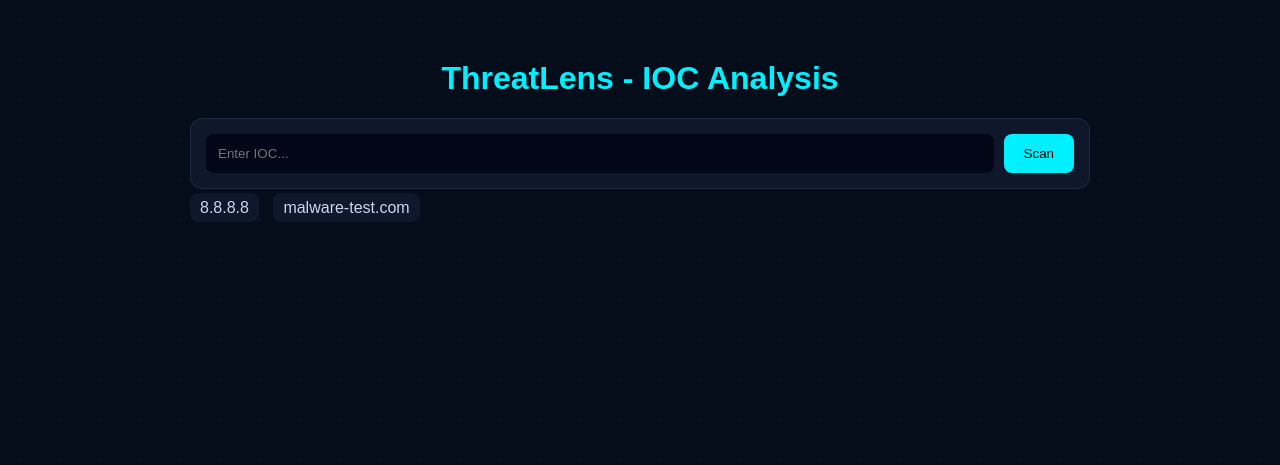
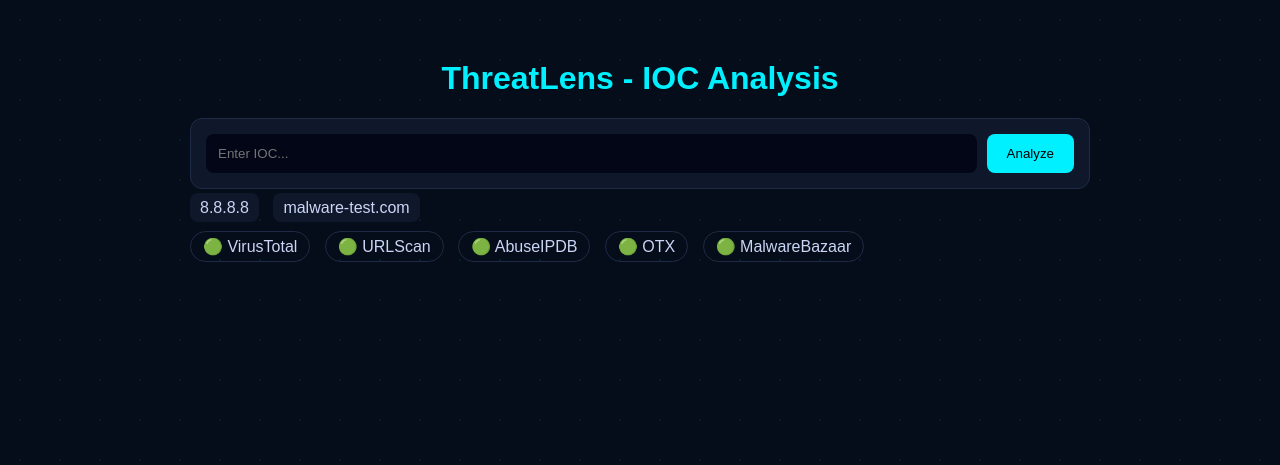
Before and after one commit to praneeth-sec/threatlens, a Flask app: page /ioc-lookup in a window 1280 px wide. Shown: the top 465 px of the page. Run offline with Flask 3, Linux system fonts and the light colour scheme; some libraries are stand-ins or nearby versions.

Commit message:
IOC integration1

```diff
--- a/app/routes/main_routes.py
+++ b/app/routes/main_routes.py
@@ -1,17 +1,20 @@
 import re
-from flask import Blueprint, jsonify
+import requests
+
+from flask import Blueprint, jsonify, render_template, session, redirect, request
+
 from app.services.analysis_service import analyze_cve_with_llm
 from app.services.scoring_service import calculate_priority
 from app.models.database import save_report, get_all_reports, cve_exists
-from flask import render_template
-from flask import session, redirect
+
 from app.services.vt_service import check_ip, check_domain, check_url, check_hash
-from flask import request
 from app.services.ip_enrich_service import enrich_ip
 from app.services.urlscan_service import scan_url
 
 main_bp = Blueprint("main", __name__)
 
+
+# ================= IOC TYPE DETECTION =================
 def detect_ioc_type(ioc):
 
     ip_pattern = r"^\d{1,3}(\.\d{1,3}){3}$"
@@ -26,17 +29,61 @@ def detect_ioc_type(ioc):
     if re.match(domain_pattern, ioc):
         return "domain"
 
-    if len(ioc) in [32,40,64]:
+    if len(ioc) in [32, 40, 64]:
         return "hash"
 
     return "unknown"
 
-@main_bp.route("/ioc-lookup", methods=["GET","POST"])
+
+# ================= OTX =================
+def check_otx(ioc, ioc_type):
+    try:
+        res = requests.get(
+            f"https://otx.alienvault.com/api/v1/indicators/{ioc_type}/{ioc}/general",
+            timeout=5
+        )
+
+        if res.status_code == 200:
+            data = res.json()
+
+            if data.get("pulse_info", {}).get("count", 0) > 0:
+                return {"status": "malicious"}
+
+    except:
+        pass
+
+    return {"status": "unknown"}
+
+
+# ================= MALWARE BAZAAR =================
+def check_malwarebazaar(ioc):
+    try:
+        res = requests.post(
+            "https://mb-api.abuse.ch/api/v1/",
+            data={"query": "get_info", "hash": ioc},
+            timeout=5
+        )
+
+        data = res.json()
+
+        if data.get("query_status") == "ok":
+            return {"status": "malicious"}
+
+    except:
+        pass
+
+    return {"status": "unknown"}
+
+
+# ================= IOC LOOKUP =================
+@main_bp.route("/ioc-lookup", methods=["GET", "POST"])
 def ioc_lookup():
 
     extra = None
     urlscan = None
     tags = []
+    otx = None
+    mb = None
 
     if request.method == "POST":
 
@@ -91,11 +138,21 @@ def ioc_lookup():
         if ioc_type == "url":
             tags.append("Direct File Download")
 
-        # ===== SOURCES (for UI) =====
+        # ===== EXTRA SOURCES =====
+        otx = check_otx(ioc, ioc_type)
+
+        if ioc_type == "hash":
+            mb = check_malwarebazaar(ioc)
+        else:
+            mb = {"status": "N/A"}
+
+        # ===== SOURCES =====
         sources = {
             "virustotal": vt_result,
             "urlscan": urlscan,
-            "abuseipdb": extra
+            "abuseipdb": extra,
+            "otx": otx,
+            "malwarebazaar": mb
         }
 
         return render_template(
@@ -109,12 +166,15 @@ def ioc_lookup():
             extra=extra,
             urlscan=urlscan,
             sources=sources,
-            tags=tags
+            tags=tags,
+            otx=otx,
+            mb=mb
         )
 
     return render_template("ip_lookup.html")
 
 
+# ================= OTHER ROUTES =================
 @main_bp.route("/")
 def home():
     return render_template("home.html")
@@ -128,10 +188,8 @@ def reports():
 
 @main_bp.route("/dashboard")
 def dashboard():
-
     if "user_id" not in session:
         return redirect("/login")
-
     return render_template("dashboard.html")
 
 
@@ -141,7 +199,6 @@ def stats():
     reports = get_all_reports()
 
     total = len(reports)
-
     critical = len([r for r in reports if r["risk_level"].lower() == "critical"])
     high = len([r for r in reports if r["risk_level"].lower() == "high"])
     medium = len([r for r in reports if r["risk_level"].lower() == "medium"])
@@ -164,114 +221,3 @@ def cve_details(cve_id):
             return render_template("cve_details.html", report=r)
 
     return "CVE not found"
-
-
-@main_bp.route("/generate-analysis", methods=["POST"])
-def generate_analysis():
-
-    from app.models.database import clear_reports
-    clear_reports()
-
-    vulnerabilities = fetch_latest_cves()
-    results = []
-
-    for item in vulnerabilities:
-
-        cve_data = item.get("cve", {})
-        print("METRICS DATA:", cve_data.get("metrics"))
-        cve_id = cve_data.get("id", "Unknown")
-
-        if cve_exists(cve_id):
-            continue
-
-        # Extract description
-        description = ""
-        try:
-            description = cve_data["descriptions"][0]["value"]
-        except:
-            pass
-
-        # Extract CVSS score safely
-        cvss_score = 0
-        metrics = cve_data.get("metrics", {})
-
-        try:
-            if "cvssMetricV31" in metrics:
-                cvss_score = metrics["cvssMetricV31"][0]["cvssData"]["baseScore"]
-
-            elif "cvssMetricV30" in metrics:
-                cvss_score = metrics["cvssMetricV30"][0]["cvssData"]["baseScore"]
-
-            elif "cvssMetricV2" in metrics:
-                cvss_score = metrics["cvssMetricV2"][0]["cvssData"]["baseScore"]
-
-        except:
-            cvss_score = 0
-
-        # Run AI analysis
-        analysis = analyze_cve_with_llm(cve_id, description)
-
-        if analysis:
-
-            analysis["cve_id"] = cve_id
-            analysis["cvss_score"] = cvss_score
-            analysis["priority_score"] = calculate_priority(cvss_score)
-
-            save_report(analysis)
-            results.append(analysis)
-
-    return jsonify(results)
-
-@main_bp.route("/epss/<cve>")
-def epss_score(cve):
-
-    import requests
-
-    url = f"https://api.first.org/data/v1/epss?cve={cve}"
-
-    r = requests.get(url)
-    data = r.json()
-
-    if data["data"]:
-        score = float(data["data"][0]["epss"])
-    else:
-        score = 0
-
-    return jsonify({
-        "score": score
-    })
-
-@main_bp.route("/threat-feed")
-def threat_feed():
-
-    reports = get_all_reports()
-
-    feed = []
-
-    for r in reports[:5]:
-
-        cve_id = r["cve_id"]
-
-        try:
-            import requests
-            epss_url = f"https://api.first.org/data/v1/epss?cve={cve_id}"
-            res = requests.get(epss_url)
-            data = res.json()
-
-            if data["data"]:
-                epss = float(data["data"][0]["epss"])
-            else:
-                epss = 0
-        except:
-            epss = 0
-
-        exploit = "HIGH" if epss > 0.5 else "LOW"
-
-        feed.append({
-            "cve": cve_id,
-            "risk": r.get("risk_level", "Unknown"),
-            "epss": round(epss, 2),
-            "exploit": exploit
-        })
-
-    return jsonify(feed)
--- a/app/templates/ip_lookup.html
+++ b/app/templates/ip_lookup.html
@@ -4,7 +4,6 @@
 <title>ThreatLens IOC</title>
 
 <style>
-
 body {
     background: #050d1a;
     background-image: radial-gradient(#0ff1 1px, transparent 1px);
@@ -18,7 +17,6 @@ body {
     margin: 60px auto;
 }
 
-/* HEADER */
 h1 {
     text-align: center;
     color: #00f0ff;
@@ -51,6 +49,11 @@ h1 {
     cursor:pointer;
 }
 
+.scan-box button:disabled {
+    background: #334155;
+    cursor: not-allowed;
+}
+
 /* CHIPS */
 .chips {
     margin-top:10px;
@@ -64,7 +67,7 @@ h1 {
     cursor:pointer;
 }
 
-/* SOURCES */
+/* SOURCE PILLS */
 .sources {
     margin-top:20px;
 }
@@ -103,8 +106,10 @@ h1 {
     border-bottom:1px solid #1f2a44;
 }
 
+/* COLORS */
 .red { color:#ff4d4d; }
 .green { color:#22c55e; }
+.yellow { color:#facc15; }
 
 /* INFO CARDS */
 .info {
@@ -128,13 +133,11 @@ h1 {
     border-left:4px solid #00f0ff;
 }
 
-/* SCREENSHOT */
 img {
     width:100%;
     border-radius:10px;
     margin-top:10px;
 }
-
 </style>
 </head>
 
@@ -144,11 +147,11 @@ img {
 
 <h1>ThreatLens - IOC Analysis</h1>
 
-<form method="POST">
+<form method="POST" id="scanForm">
 
 <div class="scan-box">
-    <input type="text" name="ip" placeholder="Enter IOC..." required>
-    <button>Scan</button>
+    <input type="text" name="ip" id="iocInput" placeholder="Enter IOC..." required>
+    <button id="scanBtn">Analyze</button>
 </div>
 
 </form>
@@ -156,6 +159,15 @@ img {
 <div class="chips">
     <span onclick="fill('8.8.8.8')">8.8.8.8</span>
     <span onclick="fill('malware-test.com')">malware-test.com</span>
+</div>
+
+<!-- SOURCE PILLS -->
+<div class="sources">
+    <span class="pill">🟢 VirusTotal</span>
+    <span class="pill">🟢 URLScan</span>
+    <span class="pill">🟢 AbuseIPDB</span>
+    <span class="pill">🟢 OTX</span>
+    <span class="pill">🟢 MalwareBazaar</span>
 </div>
 
 {% if tags %}
@@ -168,16 +180,19 @@ img {
 
 {% if sources %}
 
+<!-- DETECTION BOX -->
 <div class="box">
 
 <div class="row">
     <span>VirusTotal</span>
-    <span class="red">{{ malicious }} malicious</span>
+    <span class="{% if malicious > 0 %}red{% elif suspicious > 0 %}yellow{% else %}green{% endif %}">
+        {{ malicious }} malicious
+    </span>
 </div>
 
 <div class="row">
     <span>Suspicious</span>
-    <span class="red">{{ suspicious }}</span>
+    <span class="yellow">{{ suspicious }}</span>
 </div>
 
 <div class="row">
@@ -186,12 +201,38 @@ img {
 </div>
 
 <div class="row">
+    <span>AlienVault OTX</span>
+    <span class="yellow">{{ otx.status if otx else 'N/A' }}</span>
+</div>
+
+<div class="row">
+    <span>MalwareBazaar</span>
+    <span class="red">{{ mb.status if mb else 'N/A' }}</span>
+</div>
+
+<div class="row">
     <span>Verdict</span>
-    <span class="red">{{ verdict }}</span>
+    <span class="{% if verdict == 'MALICIOUS' %}red{% elif verdict == 'SUSPICIOUS' %}yellow{% else %}green{% endif %}">
+        {{ verdict }}
+    </span>
 </div>
 
 </div>
 
+<!-- THREAT BAR -->
+<div style="margin-top:20px;">
+<p>Threat Score</p>
+
+<div style="background:#1f2937;height:10px;border-radius:5px;">
+<div style="
+width: {{ (malicious/total)*100 if total>0 else 0 }}%;
+background:red;
+height:100%;
+"></div>
+</div>
+</div>
+
+<!-- INFO -->
 <div class="info">
 
 <div class="card">
@@ -216,23 +257,33 @@ img {
 
 </div>
 
+<!-- URLSCAN -->
 {% if urlscan %}
 <div class="card">
-<h3>Website Screenshot</h3>
+<h3>URLScan Result</h3>
 
 {% if urlscan.screenshot %}
 <img src="{{ urlscan.screenshot }}">
 {% else %}
-<p>Screenshot loading...</p>
+<p>Screenshot not ready yet...</p>
+{% endif %}
+
+{% if urlscan.result_url %}
+<p>
+<a href="{{ urlscan.result_url }}" target="_blank" style="color:#00f0ff;">
+View Full Report →
+</a>
+</p>
 {% endif %}
 
 </div>
 {% endif %}
 
+<!-- AI -->
 <div class="ai">
 <h3>AI Threat Analysis</h3>
 <p>
-This indicator shows potentially malicious activity based on detection ratios and contextual signals.
+This indicator shows potentially malicious behavior based on multi-source detections.
 Immediate investigation and blocking is recommended.
 </p>
 </div>
@@ -243,8 +294,20 @@ Immediate investigation and blocking is recommended.
 
 <script>
 function fill(val){
-    document.querySelector("input").value = val;
+    document.getElementById("iocInput").value = val;
 }
+
+// BUTTON LOADING + CLEAR UI
+const form = document.getElementById("scanForm");
+const btn = document.getElementById("scanBtn");
+
+form.addEventListener("submit", function() {
+    btn.innerText = "Analyzing...";
+    btn.disabled = true;
+
+    const sections = document.querySelectorAll(".box, .info, .ai, .card, .tags");
+    sections.forEach(el => el.style.display = "none");
+});
 </script>
 
 </body>
```
